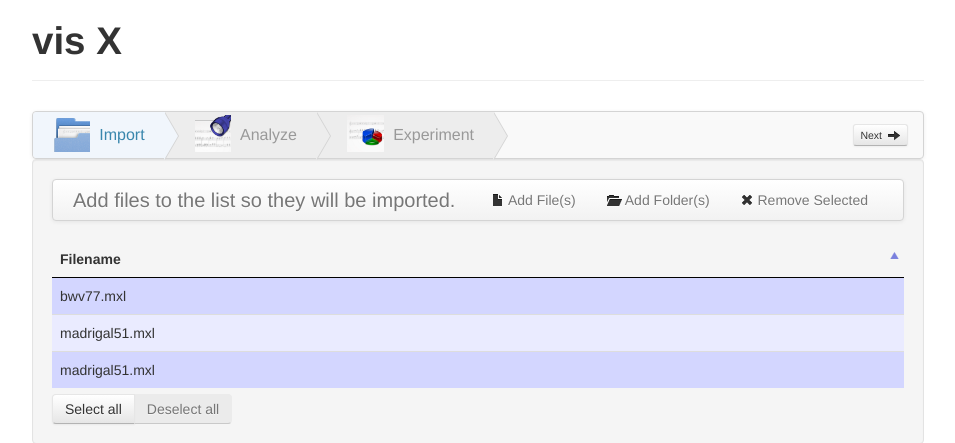
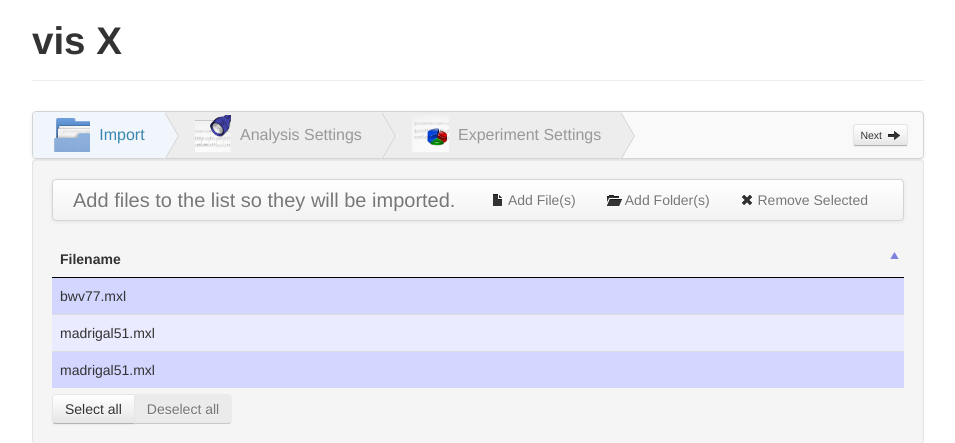
Before and after one commit to ELVIS-Project/web-vis, a Django app: page / in a window 1280 px wide. Shown: the top 443 px of the page, without its empty margins (138-1093 px from the left). Run offline with Django 3.2, Linux system fonts and the light colour scheme; some libraries are stand-ins or nearby versions.

Commit message:
fixes #2

```diff
--- a/django_vis/templates/index.html
+++ b/django_vis/templates/index.html
@@ -50,7 +50,7 @@
             pieces_list = new ListOfPieces();
             ko.applyBindings(wizard, document.getElementById('wizard'));
             ko.applyBindings(files_list, document.getElementById('import'));
-            ko.applyBindings(pieces_list, document.getElementById('analyze'));
+            ko.applyBindings(pieces_list, document.getElementById('analysis-settings'));
             $("#wizard").on('change', function () {
                 switch (selectedItem(this)) {
                     case 1:
@@ -241,20 +241,20 @@
                             Import
                             <span class="chevron"></span>
                         </li>
-                        <li data-target="#analyze">
+                        <li data-target="#analysis-settings">
                             <span>
                                 <img class="step-img"
                                      src="{{ STATIC_URL }}img/analyze.png">
                             </span>
-                            Analyze
+                            Analysis Settings
                             <span class="chevron"></span>
                         </li>
-                        <li data-target="#experiment">
+                        <li data-target="#experiment-settings">
                             <span>
                                 <img class="step-img"
                                      src="{{ STATIC_URL }}img/show_results.png">
                             </span>
-                            Experiment
+                            Experiment Settings
                             <span class="chevron"></span></li>
                     </ul>
                     <div class="actions">
@@ -305,7 +305,7 @@
                             </table>
                         </div>
                     </div>
-                    <div class="step-pane" id="analyze">
+                    <div class="step-pane" id="analysis-settings">
                         <div class="well">
                              <div class="navbar">
                                 <div class="navbar-inner">
@@ -478,7 +478,7 @@
                             </table>
                         </div>
                     </div>
-                    <div class="step-pane" id="experiment">This is step 3</div>
+                    <div class="step-pane" id="experiment-settings">This is step 3</div>
                 </div>
             </div>
             <div class='span2'></div>
```
